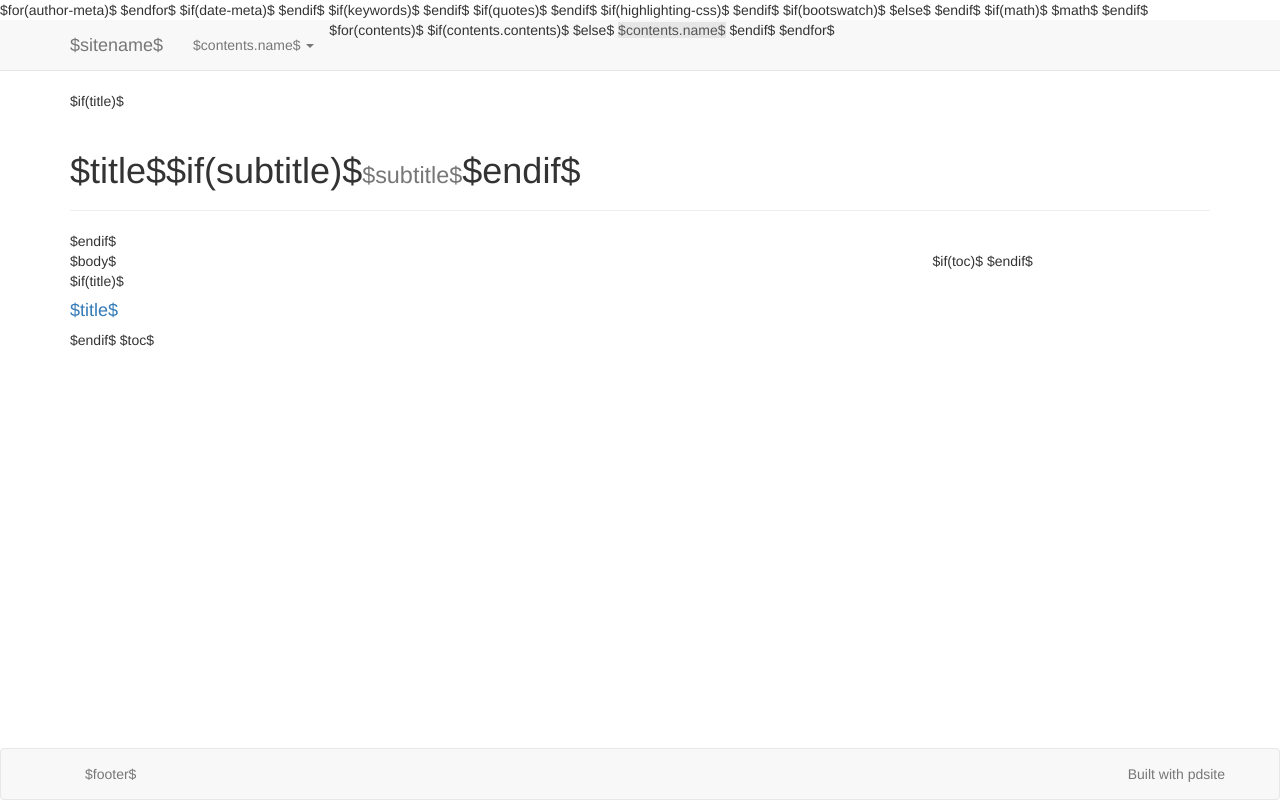
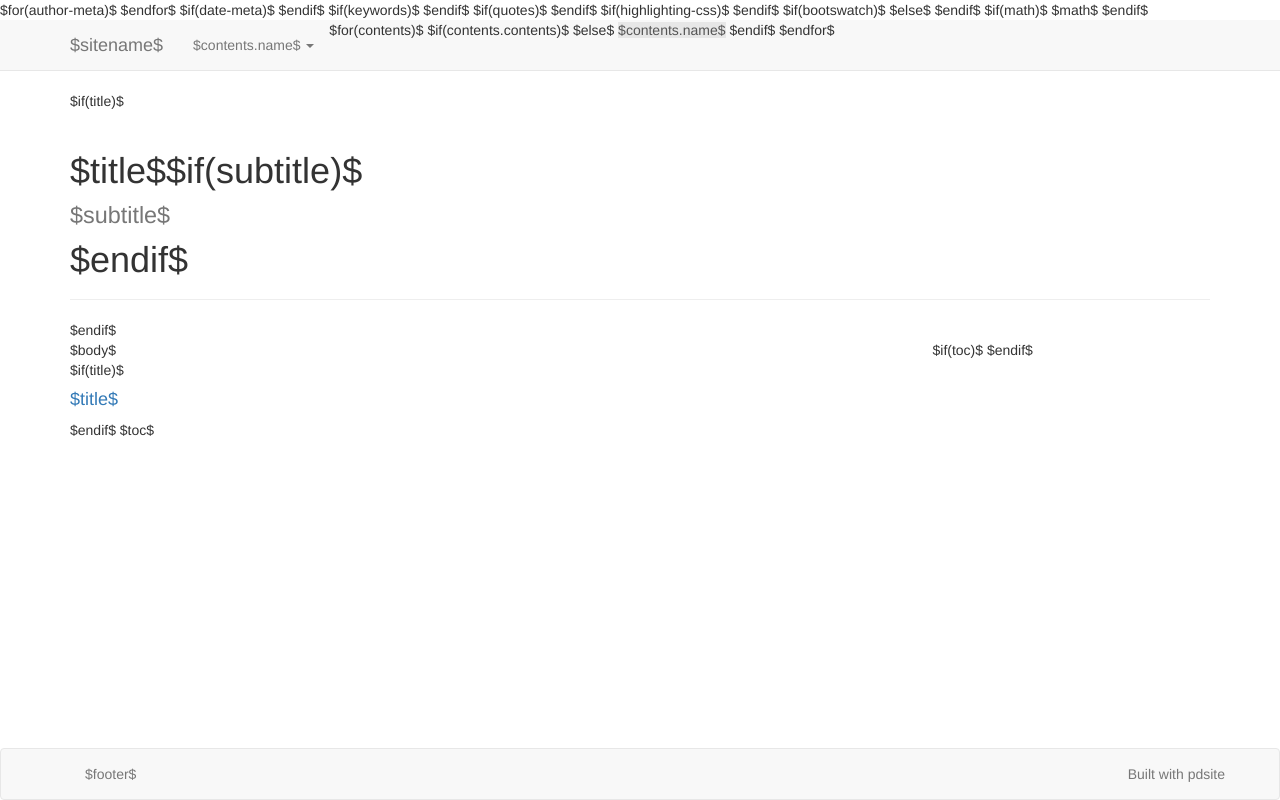
Before and after one commit to GordStephen/pdsite, a plain HTML site: page themes/default/template.html in a window 1280 px wide. Drawn offline with nearby package versions, Linux system fonts and the light colour scheme.

Commit message:
Put subtitle below title

```diff
--- a/themes/default/template.html
+++ b/themes/default/template.html
@@ -88,7 +88,7 @@ $endif$
 
     <div class="container">
       $if(title)$
-      <div class="page-header"><h1>$title$$if(subtitle)$<small>$subtitle$</small>$endif$</h1></div>
+      <div class="page-header"><h1>$title$$if(subtitle)$<p><small>$subtitle$</small></p>$endif$</h1></div>
       $endif$
 	<div class="row">
 	    <div class="col-md-9">
```
